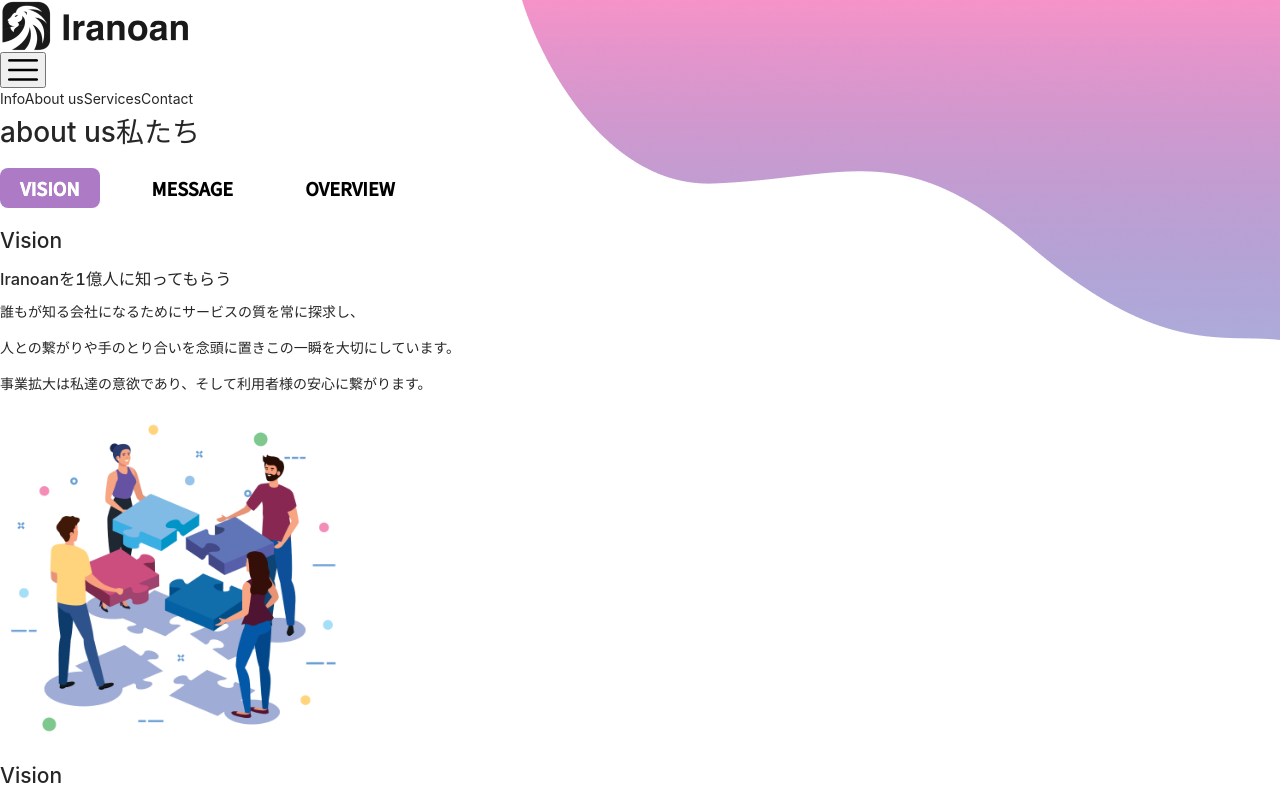
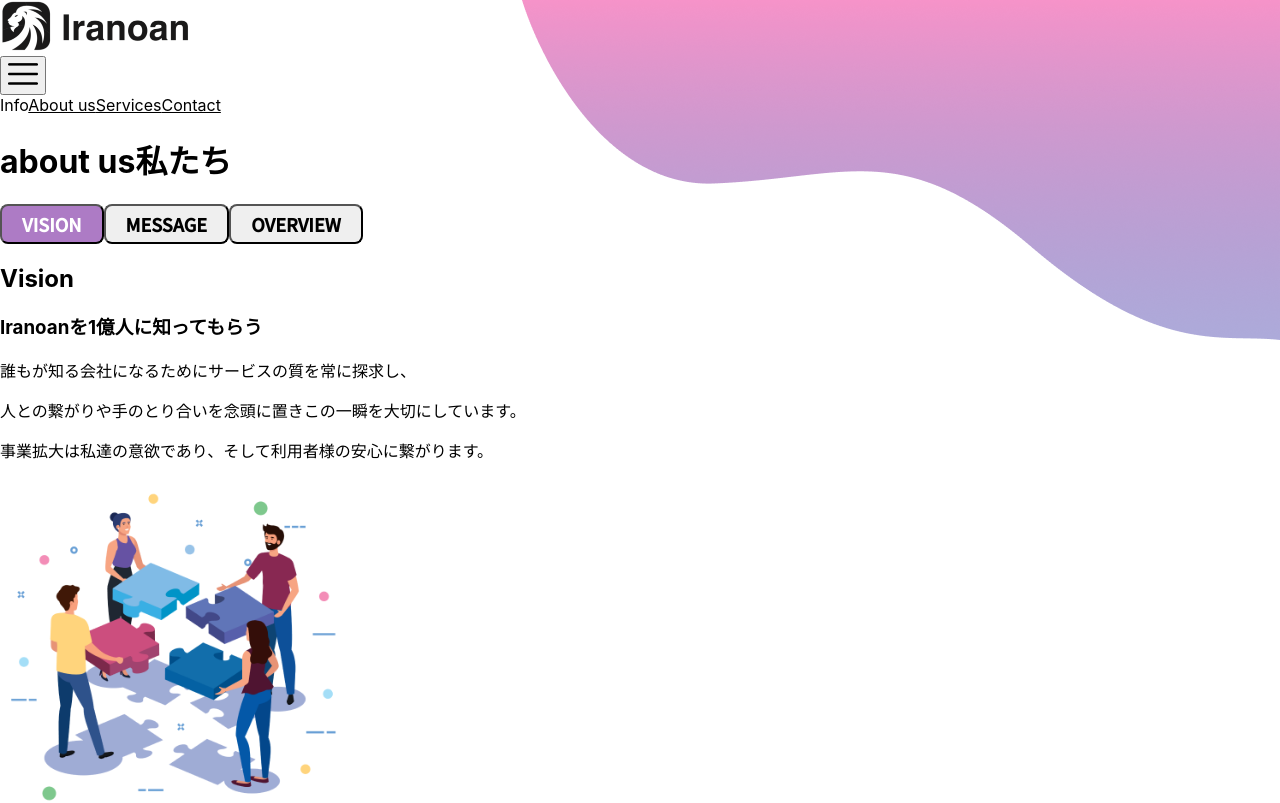
Before and after one commit to Nehozun/Iranoan, a Next.js app: page /about in a window 1280 px wide. Shown: the top 803 px of the page. Built offline with nearby package versions, Linux system fonts and the light colour scheme.

Commit message:
chang tab

```diff
--- a/package.json
+++ b/package.json
@@ -8,7 +8,6 @@
     "start": "next start"
   },
   "dependencies": {
-    "antd": "^4.16.11",
     "next": "10.2.0",
     "next-compose-plugins": "^2.2.1",
     "next-i18next": "^7.0.1",
--- a/pages/_app.tsx
+++ b/pages/_app.tsx
@@ -1,5 +1,4 @@
 import "@styles/global.scss";
-import "antd/dist/antd.css";
 import { DefaultSeo } from "next-seo";
 import { seoConfig } from "next-seo.config";
 import { AppProps } from "next/app";
--- a/pages/about.tsx
+++ b/pages/about.tsx
@@ -1,9 +1,22 @@
+import PageTab from "@components/tab";
+import { useRef, useState } from "react";
 import MainLayout from "src/layouts/main";
 import { NextPageLayout } from "src/types";
-import { Tabs } from "antd";
-import PageTab from "@components/tab";
-const { TabPane } = Tabs;
 const About: NextPageLayout = () => {
+  const [currentTab, setCurrentTab] = useState(1);
+  const tabRef1 = useRef<any>();
+  const tabRef2 = useRef<any>();
+  const tabRef3 = useRef<any>();
+  const onChangeTab = (value: number) => {
+    setCurrentTab(value);
+    if (value === 1) {
+      tabRef1.current?.scrollIntoView();
+    } else if (value === 2) {
+      tabRef2.current?.scrollIntoView();
+    } else {
+      tabRef3.current?.scrollIntoView();
+    }
+  };
   return (
     <div className="service-wrapper">
       <h1 className="page-title font-raleWay uppercase text-6xl font-bold w-full">
@@ -13,9 +26,27 @@ const About: NextPageLayout = () => {
         </span>
       </h1>
       <div className="services-tabs mt-13">
-        <Tabs defaultActiveKey="1">
-          <TabPane tab="VISION" key="1">
-            <div className="my-5 md:my-32">
+        <div className="ira-tabs inline-flex flex-nowrap gap-x-5">
+          <button
+            className={"ira-tab " + (currentTab === 1 ? "ira-tab-active" : "")}
+            onClick={() => onChangeTab(1)}
+          >
+            VISION
+          </button>
+          <button
+            className={"ira-tab " + (currentTab === 2 ? "ira-tab-active" : "")}
+            onClick={() => onChangeTab(2)}
+          >
+            MESSAGE
+          </button>
+          <button
+            className={"ira-tab " + (currentTab === 3 ? "ira-tab-active" : "")}
+            onClick={() => onChangeTab(3)}
+          >
+            OVERVIEW
+          </button>
+        </div>
+        <div className="my-5 md:my-32" ref={tabRef1}>
           <PageTab
             title="Vision"
             subTitle="Iranoanを1億人に知ってもらう"
@@ -33,12 +64,8 @@ const About: NextPageLayout = () => {
             imageUrl="/images/about-us-vision.png"
           />
         </div>
-          </TabPane>
-          <TabPane tab="MESSAGE" key="2">
-            <div className="my-5 md:my-32">
-              <h2 className="tab-title font-bold text-5xl text-third ">
-                Message
-              </h2>
+        <div className="my-5 md:my-32" ref={tabRef2}>
+          <h2 className="tab-title font-bold text-5xl text-third ">Message</h2>
           <div className="about-us-box px-5 py-12 md:px-8 md:py-14 lg:px-11 lg:py-16 xl:px-14 xl:py-18 mt-11 font-notoSans text-sm text-fourth">
             <p>
               この度は、株式会社Iranoanのホームページをご覧頂き、誠にありがとうございます。
@@ -79,12 +106,8 @@ const About: NextPageLayout = () => {
             </div>
           </div>
         </div>
-          </TabPane>
-          <TabPane tab="OVERVIEW" key="3">
-            <div className="my-5 md:my-32">
-              <h2 className="tab-title font-bold text-5xl text-third ">
-                Overview
-              </h2>
+        <div className="my-5 md:my-32" ref={tabRef3}>
+          <h2 className="tab-title font-bold text-5xl text-third ">Overview</h2>
           <div className="about-us-box px-5 py-12 md:px-8 md:py-14 lg:px-11 lg:py-16 xl:px-14 xl:py-18 mt-11 font-notoSans text-sm text-fourth">
             <div className="flex flex-wrap gap-x-5 md:gap-x-10">
               <div className="block-1 flex-1">
@@ -144,8 +167,6 @@ const About: NextPageLayout = () => {
             </div>
           </div>
         </div>
-          </TabPane>
-        </Tabs>
       </div>
     </div>
   );
--- a/src/styles/global.scss
+++ b/src/styles/global.scss
@@ -6,6 +6,7 @@ body {
     "Helvetica Neue", Arial, "Noto Sans", "PingFang HK", "Liberation Sans",
     sans-serif, "Montserrat", "Raleway", "Apple Color Emoji", "Segoe UI Emoji",
     "Segoe UI Symbol", "Noto Color Emoji";
+  scroll-behavior: smooth;
 }
 
 .page-header {
@@ -169,7 +170,7 @@ a {
   display: none;
 }
 
-.main-content .ant-tabs-tab {
+.ira-tab {
   font-size: 18px;
   font-family: "Noto Sans JP";
   font-weight: bold;
@@ -183,14 +184,16 @@ a {
   border-radius: 8px;
   padding: 0 20px;
   min-width: none;
+  display: inline-block;
   &-active {
     background: #ad7bc5;
-    .ant-tabs-tab-btn {
-      color: white !important;
-    }
+    color: white;
   }
   @media screen and (max-width: 768px) {
     &:not(.ant-tabs-tab-active) {
+      background-color: #f8f8f8;
+    }
+    .ira-tab:not(.ira-tab-active) {
       background-color: #f8f8f8;
     }
   }
@@ -207,7 +210,7 @@ a {
 }
 
 @media screen and (min-width: 1024px) {
-  .main-content .ant-tabs-tab {
+  .ira-tab {
     min-width: fit-content;
   }
 }
@@ -247,7 +250,8 @@ hr.contact-hr-mobile {
   width: 100%;
 }
 
-body .ant-input, .ant-textarea {
+body .ant-input,
+.ant-textarea {
   background: #fbfbfb;
   border: 1px solid #dcdcdc;
   box-sizing: border-box;
```
Also changed, not shown: pages/services.tsx (+27 -15 lines). Lines whose indentation alone changed are shown as unchanged.
